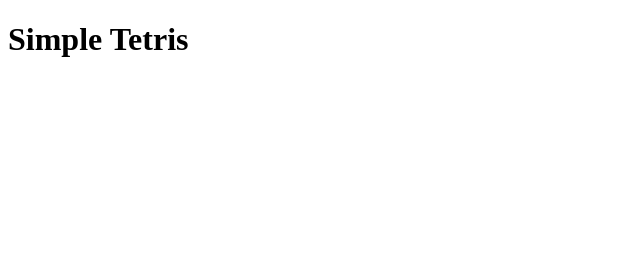
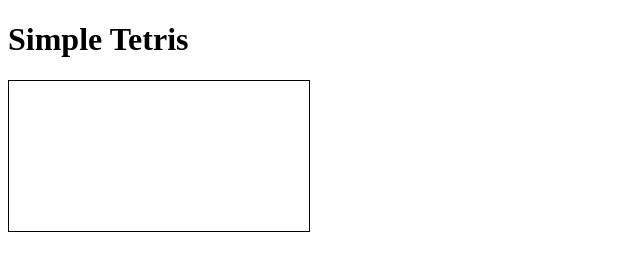
Before and after one commit to isiryk/RockPaperScissors, a plain HTML site: page TetrisClone/Tetris/index.html in a window 1280 px wide. Shown: the whole page, without its empty margins (0-640 px from the left). Drawn offline with Linux system fonts and the light colour scheme.

Commit message:
Created and added styles.css

```diff
--- /dev/null
+++ b/TetrisClone/Tetris/css/styles.css
@@ -0,0 +1,3 @@
+canvas {
+    border: 1px solid black;
+}
--- a/TetrisClone/Tetris/index.html
+++ b/TetrisClone/Tetris/index.html
@@ -1,14 +1,10 @@
 <!DOCTYPE html>
-<!--
-To change this license header, choose License Headers in Project Properties.
-To change this template file, choose Tools | Templates
-and open the template in the editor.
--->
 <html>
     <head>
         <title>Simple Tetris</title>
         <meta charset="UTF-8">
         <meta name="viewport" content="width=device-width, initial-scale=1.0">
+        <link rel="stylesheet" href="css/styles.css" />
         <link rel="shortcut icon" href="#" />
     </head>
     <body>
```
